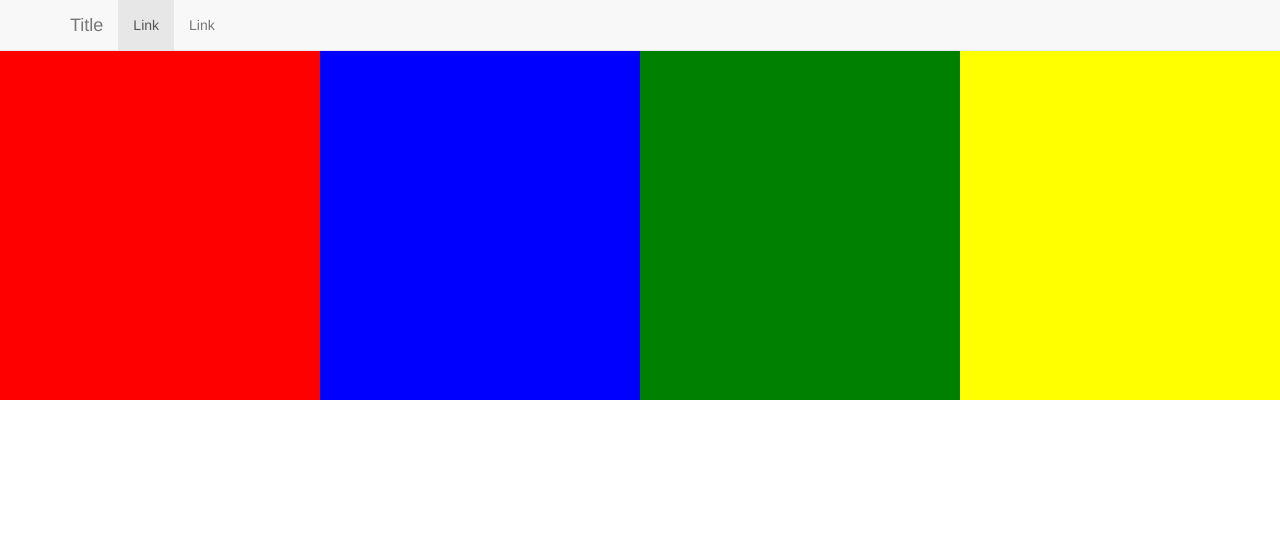
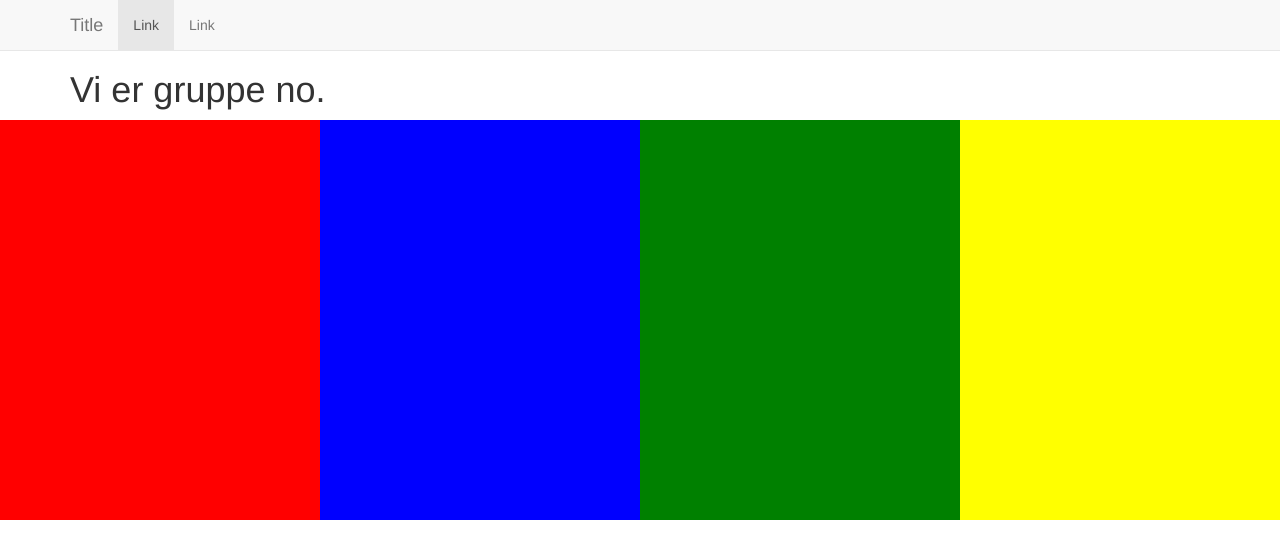
Before and after one commit to markusm88/hovedprosjekt, a plain HTML site: page hovedprosjekt-web/index.html in a window 1280 px wide. Drawn offline with nearby package versions, Linux system fonts and the light colour scheme.

Commit message:
Clearing comment, cleaning css

```diff
--- a/hovedprosjekt-web/index.html
+++ b/hovedprosjekt-web/index.html
@@ -53,34 +53,34 @@
         </div>
     </nav>
 
-<!--    <header>
+    <header>
         <div class="container">
             <h1>Vi er gruppe no.</h1>
         </div>
-    </header>-->
+    </header>
 
     <main id="main" class="">
         <section id="intro-wrap">
             <div id="first-intro" class="intro-boxes col-xs-6 col-sm-4 col-md-3 col-lg-3">
-                <a href="#" class="thumbnail">
+                <a href="#" class="">
                     <img data-src="" alt="">
                 </a>
             </div>
 
             <div id="second-intro" class="intro-boxes col-xs-6 col-sm-4 col-md-3 col-lg-3">
-                <a href="#" class="thumbnail">
+                <a href="#" class="">
                     <img data-src="" alt="">
                 </a>
             </div>
 
             <div id="third-intro" class="intro-boxes col-xs-6 col-sm-4 col-md-3 col-lg-3">
-                <a href="#" class="thumbnail">
+                <a href="#" class="">
                     <img data-src="" alt="">
                 </a>
             </div>
 
             <div id="forth-intro" class="intro-boxes col-xs-6 col-sm-4 col-md-3 col-lg-3">
-                <a href="#" class="thumbnail">
+                <a href="#" class="">
                     <img data-src="" alt="">
                 </a>
             </div>
--- a/hovedprosjekt-web/sass/style.scss
+++ b/hovedprosjekt-web/sass/style.scss
@@ -15,7 +15,11 @@
 
 
 */
+@import "bootstrap";
 
+body {
+    padding: 50px 0;
+}
 #main {
 
 }
@@ -43,6 +47,3 @@
 #forth-intro {
 	background: yellow;
 }
-
-
-@import "bootstrap";
```
Also changed, not shown: hovedprosjekt-web/css/style.css.
